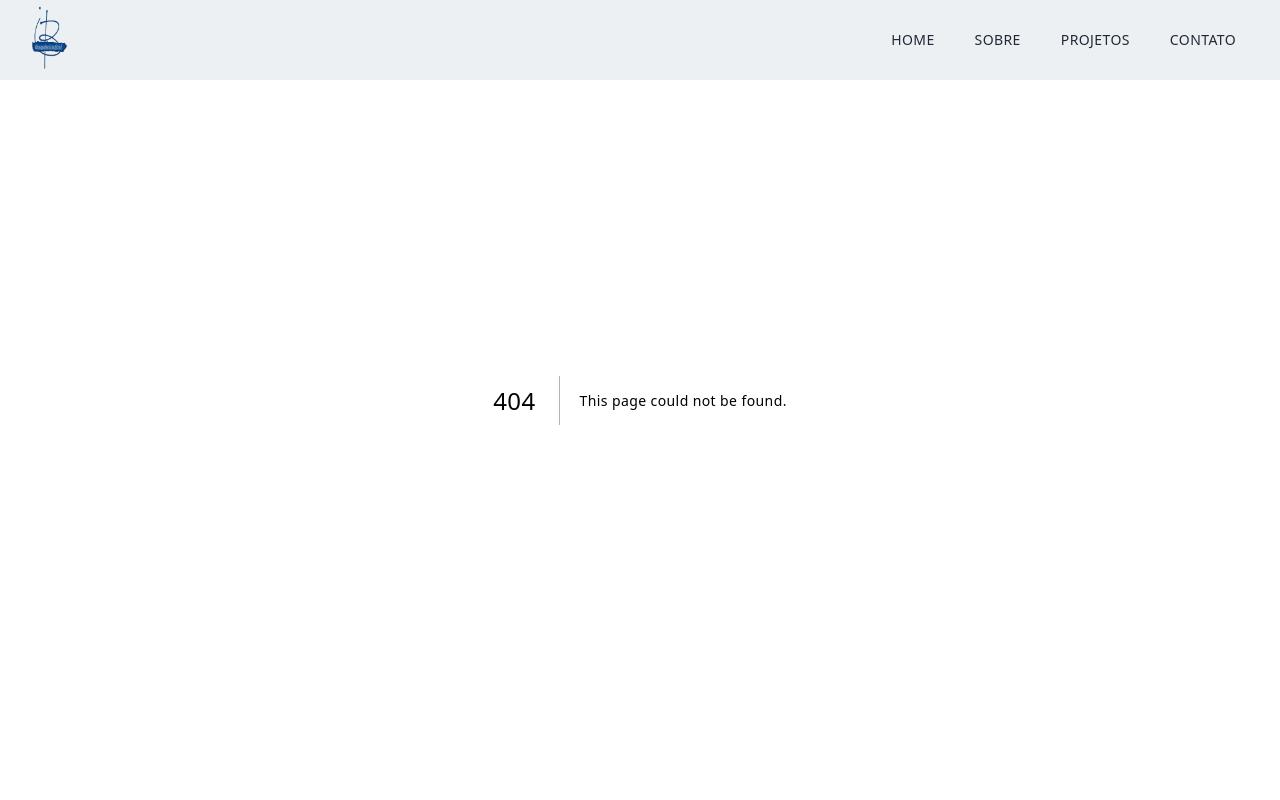
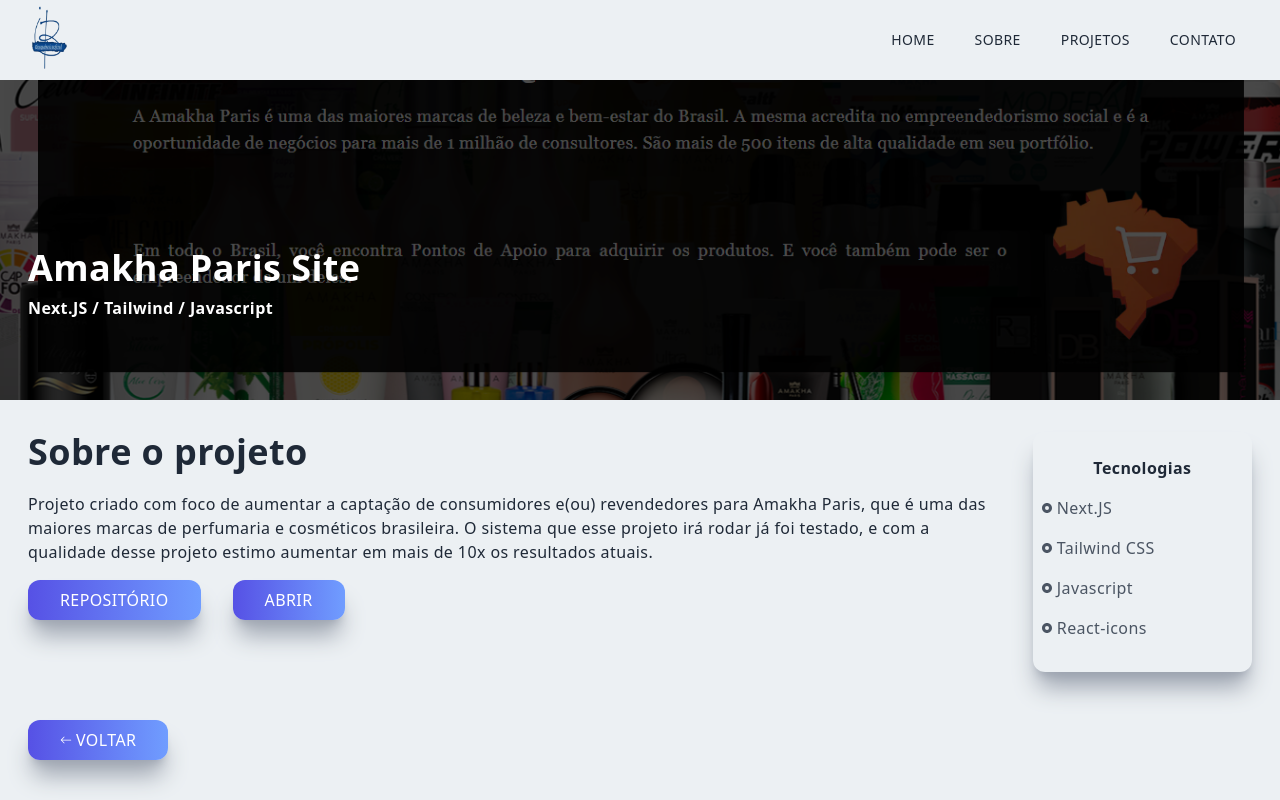
Before and after one commit to IsaqueBatista/Portfolio-1, a Next.js app: page /amakhaParis in a window 1280 px wide. Before the commit this address had no page. Built offline with nearby package versions, Linux system fonts and the light colour scheme.

Commit message:
Atualizando portifólio

```diff
--- a/src/pages/Projects.jsx
+++ b/src/pages/Projects.jsx
@@ -2,7 +2,7 @@
 import loginNextImg from "../../public/assets/projects/loginNext.png";
 import hamburgueriaImg from "../../public/assets/projects/hamburgueria.png";
 import travelImg from "../../public/assets/projects/travel.png";
-import converterImg from "../../public/assets/projects/converter.png";
+import amakhaParis from "../../public/assets/projects/amakhaparis.png";
 import ProjectItem from "@/components/ProjectItem";
 
 export default function Projects() {
@@ -12,28 +12,28 @@
         <h2 className="py-4">Meus Projetos</h2>
         <div className="grid md:grid-cols-2 gap-8">
           <ProjectItem
+            tittle="Amakha Paris"
+            backgroundImg={amakhaParis}
+            technologies="Next.JS/ Tailwind /JavaScript"
+            projectUrl="/amakhaParis"
+          />
+          <ProjectItem
             tittle="Login & Cadastro"
             backgroundImg={loginNextImg}
-            technologies='Next.JS / TypeScript'
+            technologies="Next.JS / TypeScript"
             projectUrl="/loginNext"
           />
           <ProjectItem
             tittle="Travel website"
             backgroundImg={travelImg}
-            technologies='React.JS'
+            technologies="React.JS"
             projectUrl="/travel"
           />
           <ProjectItem
             tittle="Hamburgueria"
             backgroundImg={hamburgueriaImg}
-            technologies='React.JS / NodeJS'
+            technologies="React.JS / NodeJS"
             projectUrl="/hamburgueria"
-          />
-          <ProjectItem
-            tittle="Conversor de moedas"
-            backgroundImg={converterImg}
-            technologies='HTML/CSS/JavaScript'
-            projectUrl="/converter"
           />
         </div>
       </div>
--- a/src/pages/converter.jsx
+++ b/src/pages/amakhaParis.jsx
@@ -1,11 +1,11 @@
 import Image from "next/image";
 import React from "react";
-import conversorImg from "../../public/assets/projects/converter.png";
+import amakhaImg from "../../public/assets/projects/amakhaparis.png";
 import { RiRadioButtonFill } from "react-icons/ri";
 import { BsArrowLeft } from "react-icons/bs";
 import Link from "next/link";
 
-export default function converter() {
+export default function amakhaParis() {
   return (
     <div className="w-full">
       <div className="w-screen h-[50vh] relative">
@@ -14,12 +14,12 @@
           className="absolute z-1"
           layout="fill"
           objectFit="cover"
-          src={conversorImg}
+          src={amakhaImg}
           alt="/"
         />
         <div className="absolute top-[70%] max-w-[1240px] w-full left-[50%] right-[50%] translate-x-[-50%] translate-y-[-50%] text-white z-10 p-2">
-          <h2 className="py-2">Conversor de moedas</h2>
-          <h3>HTML / CSS / Javascript</h3>
+          <h2 className="py-2">Amakha Paris Site</h2>
+          <h3>Next.JS / Tailwind / Javascript</h3>
         </div>
       </div>
 
@@ -27,17 +27,18 @@
         <div className="col-span-4">
           <h2 className="pb-5">Sobre o projeto</h2>
           <p>
-            Conversor de moedas do Real para Euro, Dollar e Bitcoin. Consumo de API para fornecer a cotação em tempo real.
+            Projeto criado com foco de aumentar a captação de consumidores e(ou) revendedores para Amakha Paris, que é uma das maiores marcas de perfumaria e cosméticos brasileira.
+            O sistema que esse projeto irá rodar já foi testado, e com a qualidade desse projeto estimo aumentar em mais de 10x os resultados atuais.
           </p>
           <a
-            href="https://github.com/IsaqueBatista/CONVERSOR-DE-MOEDAS"
+            href="https://github.com/IsaqueBatista/amakha-paris"
             target="_blank"
             rel="noreferrer"
           >
             <button className="px-8 py-2 mt-4 mr-8">Repositório</button>
           </a>
           <a
-            href="https://isaquebatista.github.io/CONVERSOR-DE-MOEDAS/"
+            href="https://amakhaparis.vercel.app/"
             target="_blank"
             rel="noreferrer"
           >
@@ -50,11 +51,11 @@
 
             <div className="grid grid-cols-2 md:grid-cols-1">
               <p className="text-gray-600 py-2 flex items-center">
-                <RiRadioButtonFill className="pr-1" /> HTML
+                <RiRadioButtonFill className="pr-1" /> Next.JS
               </p>
 
               <p className="text-gray-600 py-2 flex items-center">
-                <RiRadioButtonFill className="pr-1" /> CSS
+                <RiRadioButtonFill className="pr-1" /> Tailwind CSS
               </p>
 
               <p className="text-gray-600 py-2 flex items-center">
@@ -62,7 +63,7 @@
               </p>
 
               <p className="text-gray-600 py-2 flex items-center">
-                <RiRadioButtonFill className="pr-1" /> API
+                <RiRadioButtonFill className="pr-1" /> React-icons
               </p>
             </div>
           </div>
--- a/src/pages/curriculo.jsx
+++ b/src/pages/curriculo.jsx
@@ -218,6 +218,12 @@
             {/*  */}
             <p className="italic pt-5">
               <span className="font-bold">Dev Club</span>
+              <span className="px-2">|</span>Programação FullStack - Rodolfo
+              Mori / Cursando (2023)
+            </p>
+            {/*  */}
+            <p className="italic">
+              <span className="font-bold">Dev Club</span>
               <span className="px-2">|</span>Missão Programação do Zero -
               Rodolfo Mori / Concluído (2022)
             </p>
@@ -236,12 +242,6 @@
               Guanabara / Concluído (2022)
             </p>
 
-            {/*  */}
-            <p className="italic">
-              <span className="font-bold">Dev Club</span>
-              <span className="px-2">|</span>Programação FullStack - Rodolfo
-              Mori / Cursando (2023)
-            </p>
 
             {/*  */}
             <p className="italic">
--- a/src/pages/loginNext.jsx
+++ b/src/pages/loginNext.jsx
@@ -70,6 +70,11 @@
               <p className="text-gray-600 py-2 flex items-center">
                 <RiRadioButtonFill className="pr-1" /> atob/btoa
               </p>
+
+
+              <p className="text-gray-600 py-2 flex items-center">
+                <RiRadioButtonFill className="pr-1" /> LocalStorage
+              </p>
             </div>
           </div>
         </div>
```
Also changed, not shown: public/assets/projects/amakhaparis.png (added).
